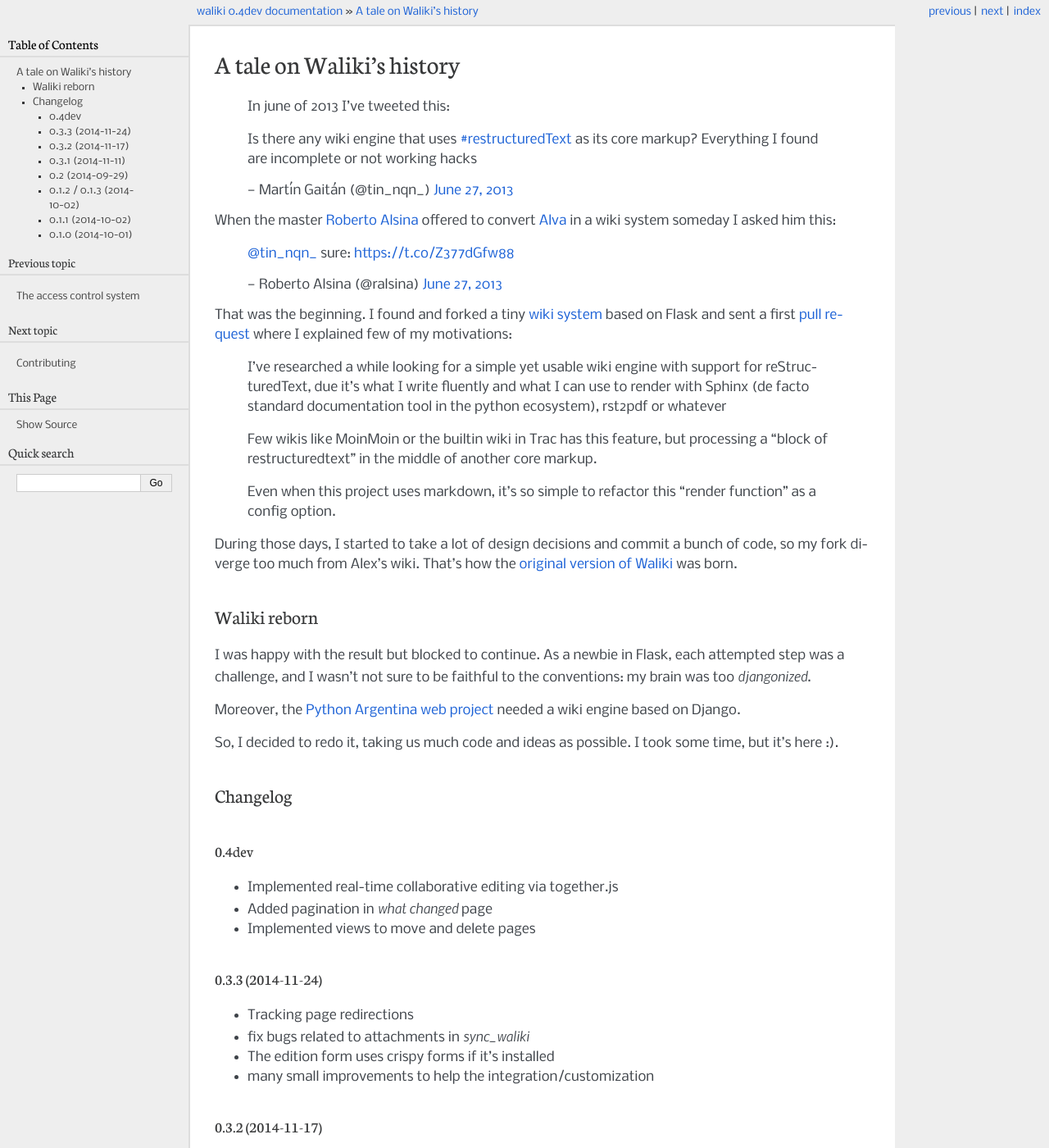
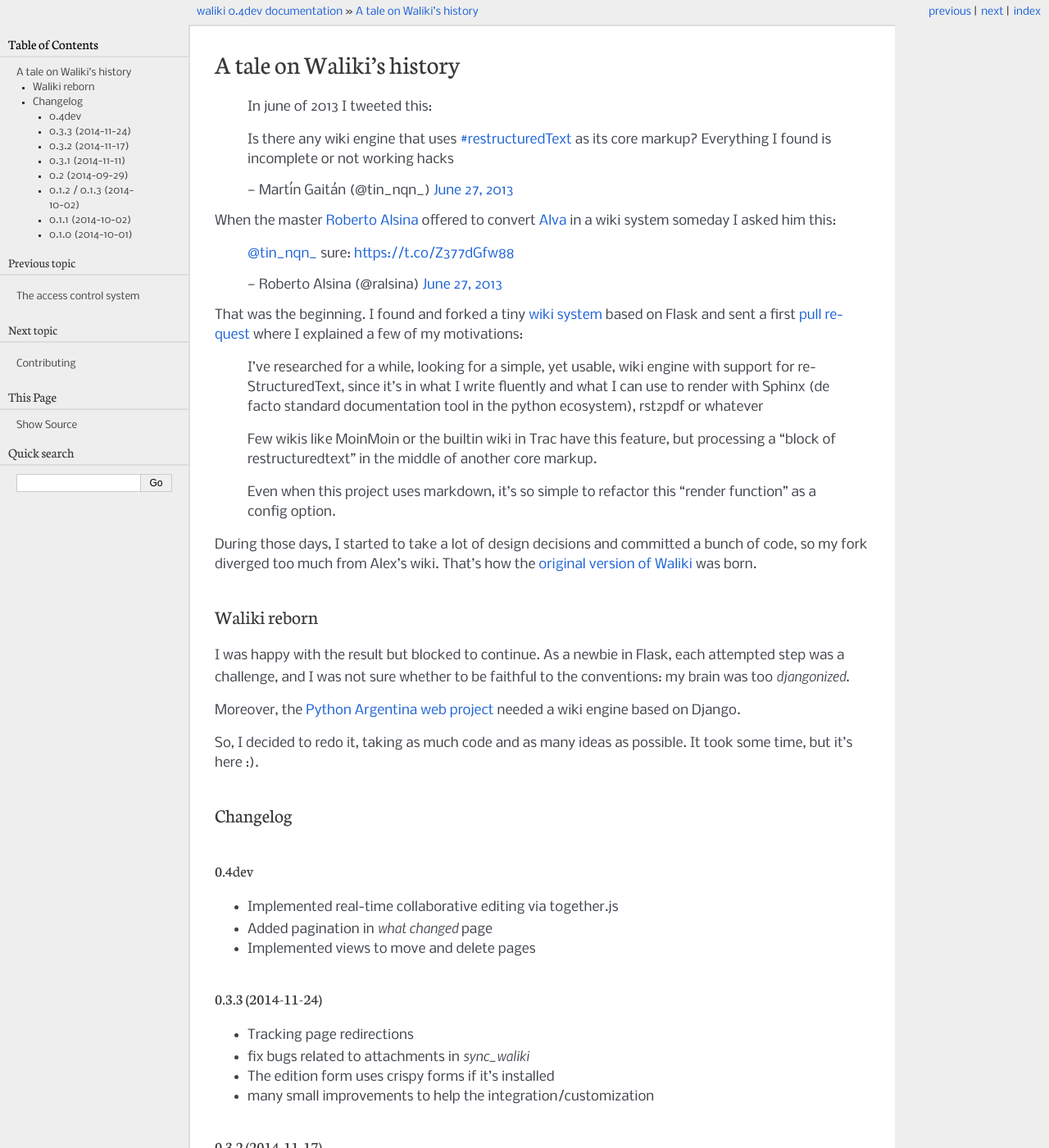
Before and after one commit to mgaitan/waliki, a Sphinx documentation site: the page built from docs/history.rst, in a window 1280 px wide and 1400 px high. Shown: the whole window at 82% size. Built offline with Sphinx 7.4.7, drawn with Linux system fonts in a browser that asks for light colours; comment, search, counter and statistics services are not loaded.

Commit message:
Update history.rst

```diff
--- a/docs/history.rst
+++ b/docs/history.rst
@@ -1,11 +1,11 @@
 A tale on Waliki's history
 ==========================
 
- In june of 2013 I've tweeted this:
+ In june of 2013 I tweeted this:
 
 .. raw:: html
 
-   <blockquote class="twitter-tweet"><p>Is there any wiki engine that uses <a href="https://twitter.com/search?q=%23restructuredText&amp;src=hash">#restructuredText</a> as its core markup? Everything I found are incomplete or not working hacks</p>&mdash; Martín Gaitán (@tin_nqn_) <a href="https://twitter.com/tin_nqn_/statuses/350238674803363842">June 27, 2013</a></blockquote><script async src="//platform.twitter.com/widgets.js" charset="utf-8"></script>
+   <blockquote class="twitter-tweet"><p>Is there any wiki engine that uses <a href="https://twitter.com/search?q=%23restructuredText&amp;src=hash">#restructuredText</a> as its core markup? Everything I found is incomplete or not working hacks</p>&mdash; Martín Gaitán (@tin_nqn_) <a href="https://twitter.com/tin_nqn_/statuses/350238674803363842">June 27, 2013</a></blockquote><script async src="//platform.twitter.com/widgets.js" charset="utf-8"></script>
 
 When the master `Roberto Alsina`_ offered to convert Alva_ in a wiki system someday I asked him this:
 
@@ -16,24 +16,24 @@
 
    <blockquote class="twitter-tweet"><p><a href="https://twitter.com/tin_nqn_">@tin_nqn_</a> sure: <a href="https://t.co/Z377dGfw88">https://t.co/Z377dGfw88</a></p>&mdash; Roberto Alsina (@ralsina) <a href="https://twitter.com/ralsina/statuses/350247679168745475">June 27, 2013</a></blockquote><script async src="//platform.twitter.com/widgets.js" charset="utf-8"></script>
 
-That was the beginning. I found and forked a tiny `wiki system <https://github.com/alexex/wiki>`_ based on Flask and sent a first `pull request <https://github.com/alexex/wiki/pull/30>`_ where I explained few of my motivations:
+That was the beginning. I found and forked a tiny `wiki system <https://github.com/alexex/wiki>`_ based on Flask and sent a first `pull request <https://github.com/alexex/wiki/pull/30>`_ where I explained a few of my motivations:
 
-    I've researched a while looking for a simple yet usable wiki engine with support for reStructuredText, due it's what I write fluently and what I can use to render with Sphinx (de facto standard documentation tool in the python ecosystem), rst2pdf or whatever
+    I've researched for a while, looking for a simple, yet usable, wiki engine with support for reStructuredText, since it's in what I write fluently and what I can use to render with Sphinx (de facto standard documentation tool in the python ecosystem), rst2pdf or whatever
 
-    Few wikis like MoinMoin or the builtin wiki in Trac has this feature, but processing a "block of restructuredtext" in the middle of another core markup.
+    Few wikis like MoinMoin or the builtin wiki in Trac have this feature, but processing a "block of restructuredtext" in the middle of another core markup.
 
     Even when this project uses markdown, it's so simple to refactor this "render function" as a config option.
 
-During those days, I started to take a lot of design decisions and commit a bunch of code, so my fork diverge too much from Alex's wiki. That's how the `original version of Waliki <https://github.com/mgaitan/waliki_flask/>`_ was born.
+During those days, I started to take a lot of design decisions and committed a bunch of code, so my fork diverged too much from Alex's wiki. That's how the `original version of Waliki <https://github.com/mgaitan/waliki_flask/>`_ was born.
 
 Waliki reborn
 -------------
 
-I was happy with the result but blocked to continue. As a newbie in Flask, each attempted step was a challenge, and I wasn't not sure to be faithful to the conventions: my brain was too *djangonized*.
+I was happy with the result but blocked to continue. As a newbie in Flask, each attempted step was a challenge, and I was not sure whether to be faithful to the conventions: my brain was too *djangonized*.
 
 Moreover, the `Python Argentina web project <https://github.com/PyAr/pyarweb>`_ needed a wiki engine based on Django.
 
-So, I decided to redo it, taking us much code and ideas as possible. I took some time, but it's here :).
+So, I decided to redo it, taking as much code and as many ideas as possible. It took some time, but it's here :).
 
 
 .. include:: ../HISTORY.rst
```
